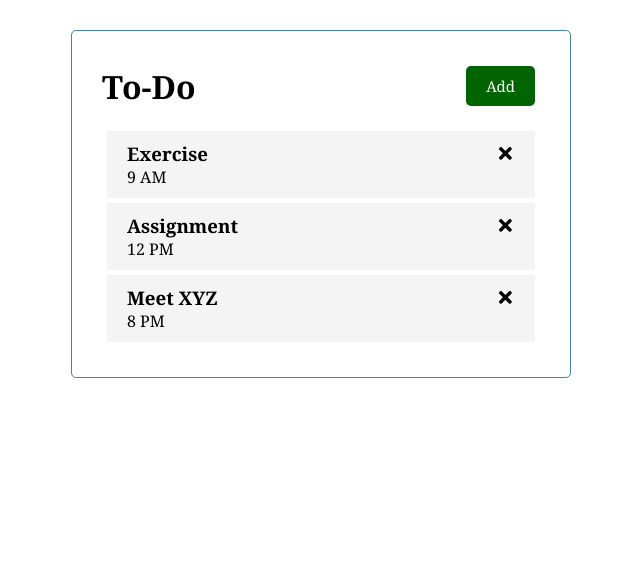
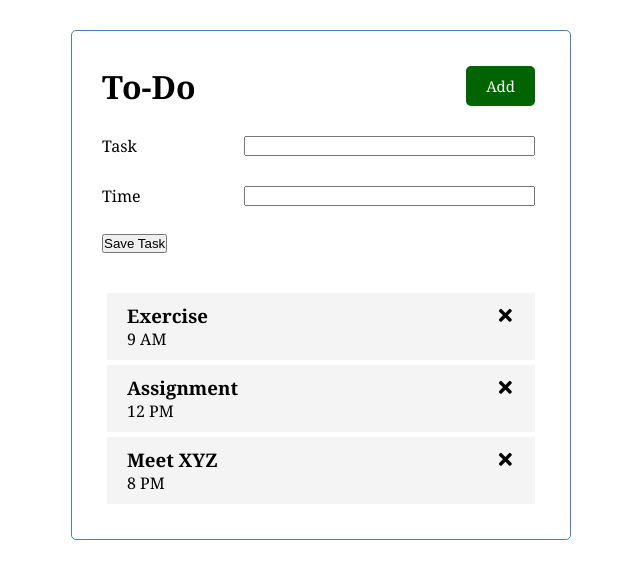
Before and after one commit to avneez/to-do, a React (Create React App) app: page / in a window 1280 px wide. Shown: the top 578 px of the page, without its empty margins (319-959 px from the left). Built offline with nearby package versions, Linux system fonts and the light colour scheme.

Commit message:
added AddTask form

```diff
--- a/src/App.js
+++ b/src/App.js
@@ -2,6 +2,7 @@ import React from 'react';
 import { useState } from 'react'
 import Header from './components/Header';
 import Tasks from './components/Tasks';
+import AddTask from './components/AddTask';
 
 
 
@@ -24,10 +25,17 @@ function App() {
     }
   ]);
 
+
+  const deleteTask = (id)=>{
+    setTasks(tasks.filter((task)=> task.id!==id))
+  }
+
+
   return (
     <div className="container">
       <Header />
-      <Tasks tasks={tasks}/>
+      <AddTask/>
+      {tasks.length > 0? (<Tasks tasks={tasks} onDelete={deleteTask}/>) : ('No Any Tasks')}
     </div>
   );
 }
--- /dev/null
+++ b/src/components/AddTask.js
@@ -0,0 +1,19 @@
+import React from 'react'
+
+const AddTask = () => {
+    return (
+        <form className='add-form'>
+            <div className='form-data form-data-check'>
+                <label>Task</label>
+                <input type='text' plaeholder='Add Task' />
+            </div>
+            <div className='form-data form-data-check'>
+                <label>Time</label>
+                <input type='text' plaeholder='Add Time' />
+            </div>
+            <input type='submit' value='Save Task' />
+        </form>
+    )
+}
+
+export default AddTask
--- a/src/components/Task.js
+++ b/src/components/Task.js
@@ -1,11 +1,13 @@
-import {FaTimes} from 'react-icons/fa'
+import { FaTimes } from 'react-icons/fa'
 
 
-const Task = ({task}) => {
+const Task = ({ task, onDelete }) => {
   return (
     <div className="task">
-        <h3> {task.text} <FaTimes/> </h3>
-        <p>{task.time}</p>
+      <h3>
+        {task.text} <FaTimes onClick={() => onDelete(task.id)} />
+      </h3>
+      <p>{task.time}</p>
     </div>
   )
 }
--- a/src/components/Tasks.js
+++ b/src/components/Tasks.js
@@ -1,10 +1,10 @@
 import Task from "./Task"
 
-const Tasks = ({ tasks }) => {
+const Tasks = ({ tasks, onDelete }) => {
     return (
         <>
             {tasks.map((task) => (
-                <Task key={task.id} task={task} />
+                <Task key={task.id} task={task} onDelete={onDelete}/>
             ))}
         </>
     )
--- a/src/index.css
+++ b/src/index.css
@@ -75,15 +75,15 @@ body {
   margin-bottom: 40px;
 }
 
-.form-control {
+.form-data {
   margin: 20px 0;
 }
 
-.form-control label {
+.form-data label {
   display: block;
 }
 
-.form-control input {
+.form-data input {
   width: 100%;
   height: 40px;
   margin: 5px;
@@ -91,17 +91,17 @@ body {
   font-size: 17px;
 }
 
-.form-control-check {
+.form-data-check {
   display: flex;
   align-items: center;
   justify-content: space-between;
 }
 
-.form-control-check label {
+.form-data-check label {
   flex: 1;
 }
 
-.form-control-check input {
+.form-data-check input {
   flex: 2;
   height: 20px;
 }
```
